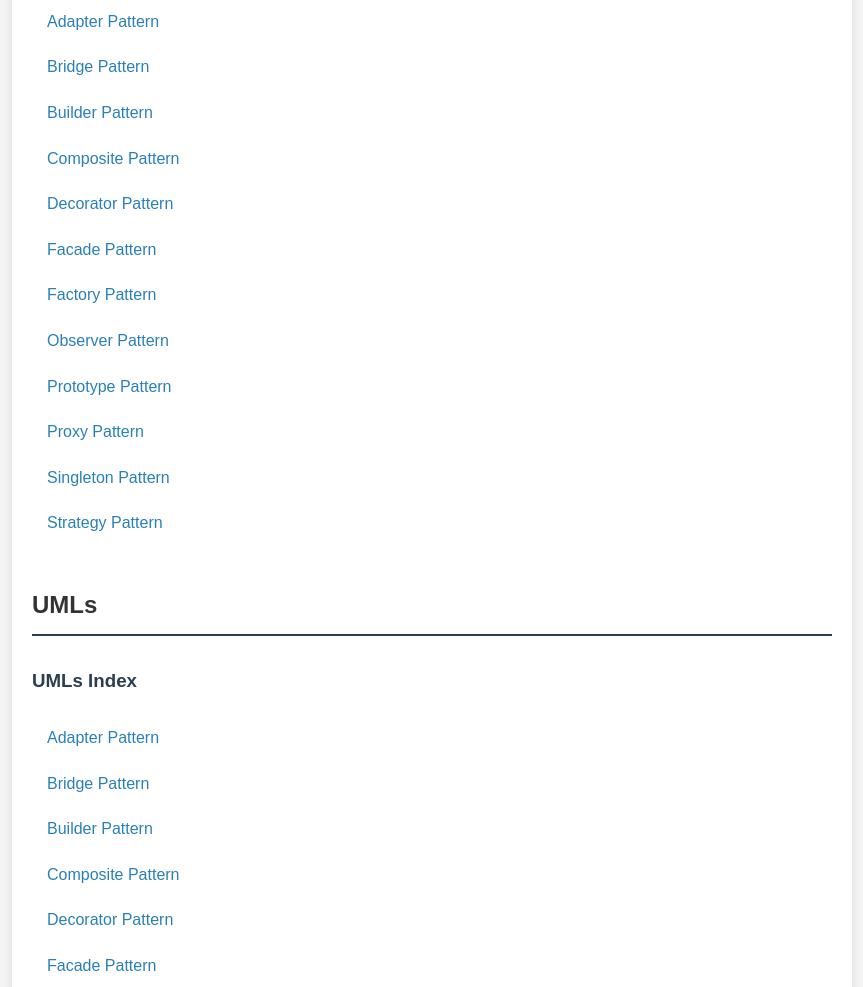
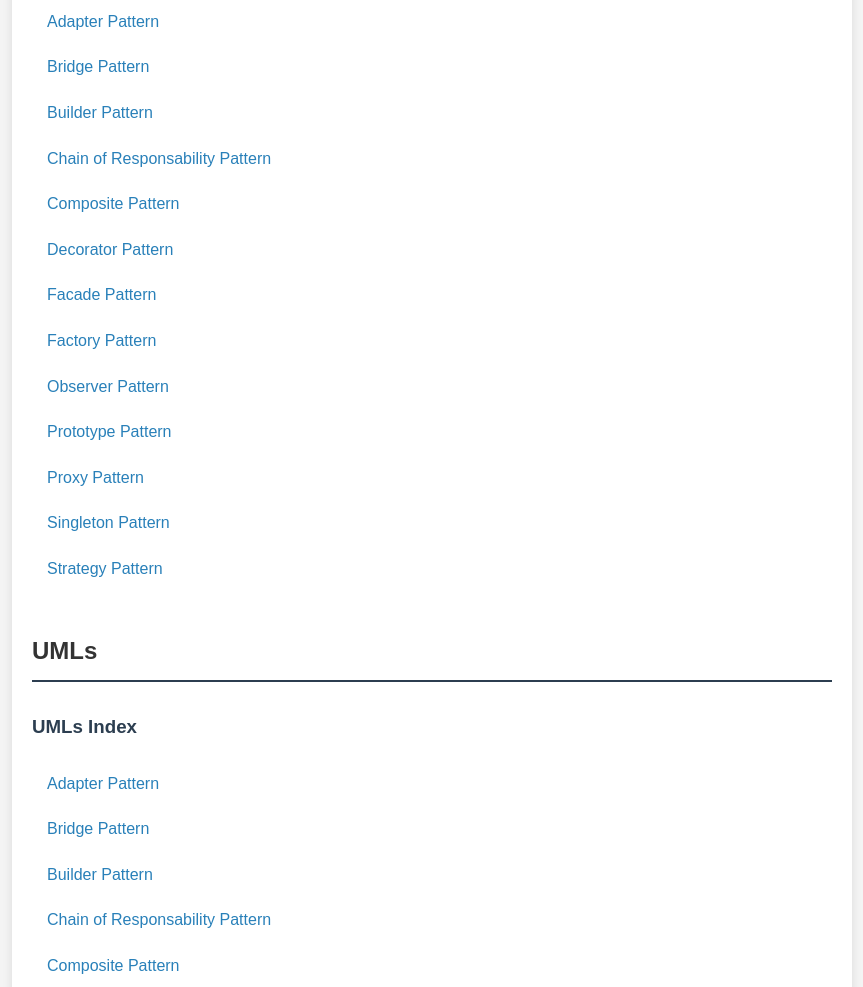
Before and after one commit to AleandroPresta/design-patterns, a plain HTML site: page index.html in a window 1280 px wide. Shown: the part 361-1348 px from the top of the page, without its empty margins (208-1071 px from the left). Drawn offline with Linux system fonts and the light colour scheme; files whose address does not match are found by name.

Commit message:
Added C.o.R. to index.html

```diff
--- a/index.html
+++ b/index.html
@@ -15,6 +15,7 @@
             <li><a href="./Adapter/">Adapter Pattern</a></li>
             <li><a href="./Bridge/">Bridge Pattern</a></li>
             <li><a href="./Builder/">Builder Pattern</a></li>
+            <li><a href="./Chain%20of%20Responsability/">Chain of Responsability Pattern</a></li>
             <li><a href="./Composite/">Composite Pattern</a></li>
             <li><a href="./Decorator/">Decorator Pattern</a></li>
             <li><a href="./Facade/">Facade Pattern</a></li>
@@ -31,6 +32,7 @@
             <li><a href="#adapter-pattern">Adapter Pattern</a></li>
             <li><a href="#bridge-pattern">Bridge Pattern</a></li>
             <li><a href="#builder-pattern">Builder Pattern</a></li>
+            <li><a href="#chain-of-responsability-pattern">Chain of Responsability Pattern</a></li>
             <li><a href="#composite-pattern">Composite Pattern</a></li>
             <li><a href="#decorator-pattern">Decorator Pattern</a></li>
             <li><a href="#facade-pattern">Facade Pattern</a></li>
@@ -47,6 +49,8 @@
         <p><img src="Builder/uml.png" alt="builder"></p>
         <h3 id="bridge-pattern">Bridge Pattern</h3>
         <p><img src="Bridge/uml.png" alt="bridge"></p>
+        <h3 id="chain-of-responsability-pattern">Chain of Responsability Pattern</h3>
+        <p><img src="Chain%20of%20Responsability/uml.png" alt="chain-of-responsability"></p>
         <h3 id="composite-pattern">Composite Pattern</h3>
         <p><img src="Composite/uml.png" alt="composite"></p>
         <h3 id="decorator-pattern">Decorator Pattern</h3>
```
